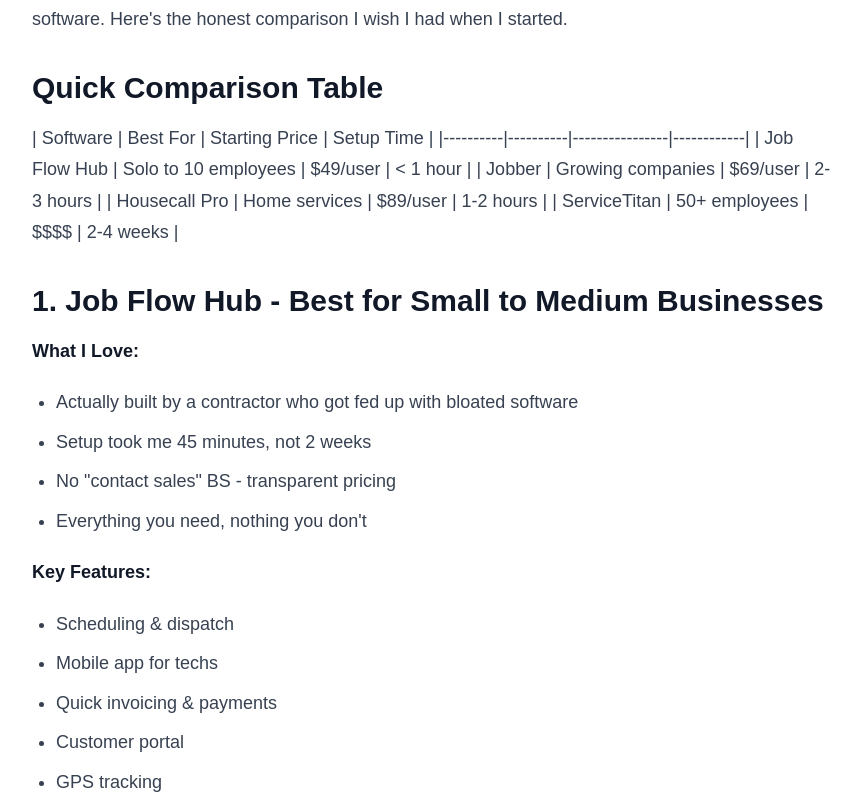
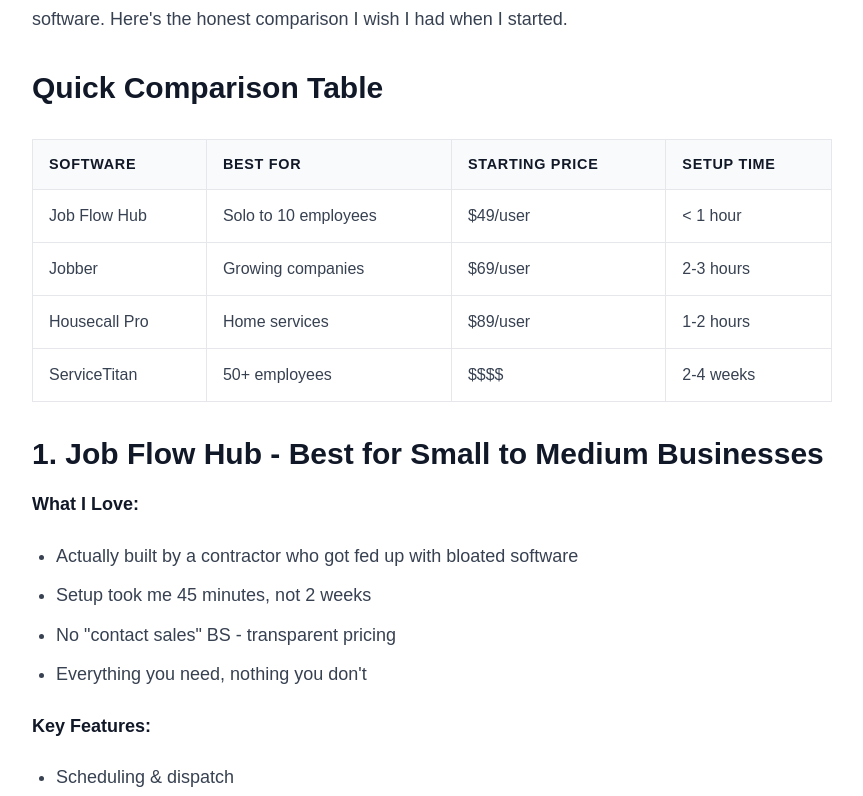
Before and after one commit to thejdmckinney/field-service-playbook-site, a Next.js app: page /blog/best-field-service-software-2025 in a window 1280 px wide. Shown: the part 1084-1880 px from the top of the page, without its empty margins (208-1071 px from the left). Built offline with nearby package versions, Linux system fonts and the light colour scheme; no server answers.

Commit message:
Add remark-gfm for markdown table support and improve table styling

```diff
--- a/package.json
+++ b/package.json
@@ -22,6 +22,7 @@
     "react": "19.2.3",
     "react-dom": "19.2.3",
     "reading-time": "^1.5.0",
+    "remark-gfm": "^4.0.1",
     "sanity": "^5.0.1"
   },
   "devDependencies": {
--- a/src/app/blog/[slug]/page.tsx
+++ b/src/app/blog/[slug]/page.tsx
@@ -6,6 +6,7 @@
 import NewsletterForm from '@/components/NewsletterForm';
 import Header from '@/components/Header';
 import type { Metadata } from 'next';
+import remarkGfm from 'remark-gfm';
 
 export async function generateStaticParams() {
   const posts = await getAllPosts();
@@ -183,7 +184,16 @@
             />
           ) : (
             <div className="prose prose-lg prose-gray max-w-none">
-              {mdxSource && <MDXRemote source={mdxSource} />}
+              {mdxSource && (
+                <MDXRemote
+                  source={mdxSource}
+                  options={{
+                    mdxOptions: {
+                      remarkPlugins: [remarkGfm],
+                    },
+                  }}
+                />
+              )}
             </div>
           )}
         </div>
--- a/src/app/globals.css
+++ b/src/app/globals.css
@@ -135,22 +135,33 @@
 .prose table {
   width: 100%;
   border-collapse: collapse;
-  margin: 1.5rem 0;
+  margin: 2rem 0;
+  display: table;
+  border: 1px solid #e5e7eb;
+}
+
+.prose thead {
+  background-color: #f9fafb;
 }
 
 .prose th {
   background-color: #f9fafb;
   border: 1px solid #e5e7eb;
-  padding: 0.75rem;
+  padding: 0.875rem 1rem;
   text-align: left;
-  font-weight: 600;
+  font-weight: 700;
   color: #111827;
+  font-size: 0.9rem;
+  text-transform: uppercase;
+  letter-spacing: 0.05em;
 }
 
 .prose td {
   border: 1px solid #e5e7eb;
-  padding: 0.75rem;
+  padding: 0.875rem 1rem;
   color: #374151;
+  font-size: 1rem;
+  vertical-align: top;
 }
 
 .prose img {
```
Also changed, not shown: 1 other file (tests, documents, lock files or other folders).
